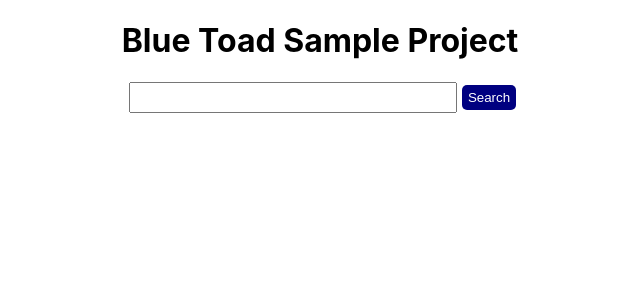
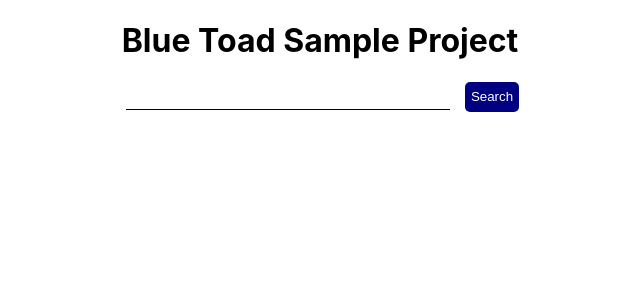
Before and after one commit to rgoderis/BlueToad-ScreeningProject, a React (Create React App) app in the folder client/: page / in a window 1280 px wide. Shown: the top 300 px of the page, without its empty margins (320-960 px from the left). Built offline with nearby package versions, Linux system fonts and the light colour scheme; what unsplash-js would draw is missing.

Commit message:
added further styling to button and input

```diff
--- a/client/src/index.css
+++ b/client/src/index.css
@@ -22,7 +22,8 @@ code {
 .image-search {
   background-color: #000080;
   color: white;
-  height: 25px;
+  height: 30px;
+  margin: 0 5px;
 
   border-radius: 5px;
   border: none;
@@ -31,6 +32,7 @@ code {
 .image-search:hover {
   background-color: #0000b3;
   cursor: pointer;
+  font-weight: 700;
 }
 
 .image-search:focus {
@@ -39,8 +41,14 @@ code {
 
 .image-input {
  width: 25%;
- margin: 0 5px;
+ margin: 0 10px;
  height: 25px;
+ text-align: center;
+ font-size: 18px;
+ font-weight: 700;
+ color: #0000b3;
+ border: none;
+ border-bottom: 1px solid black;
 }
 
 .image-input:focus {
```
